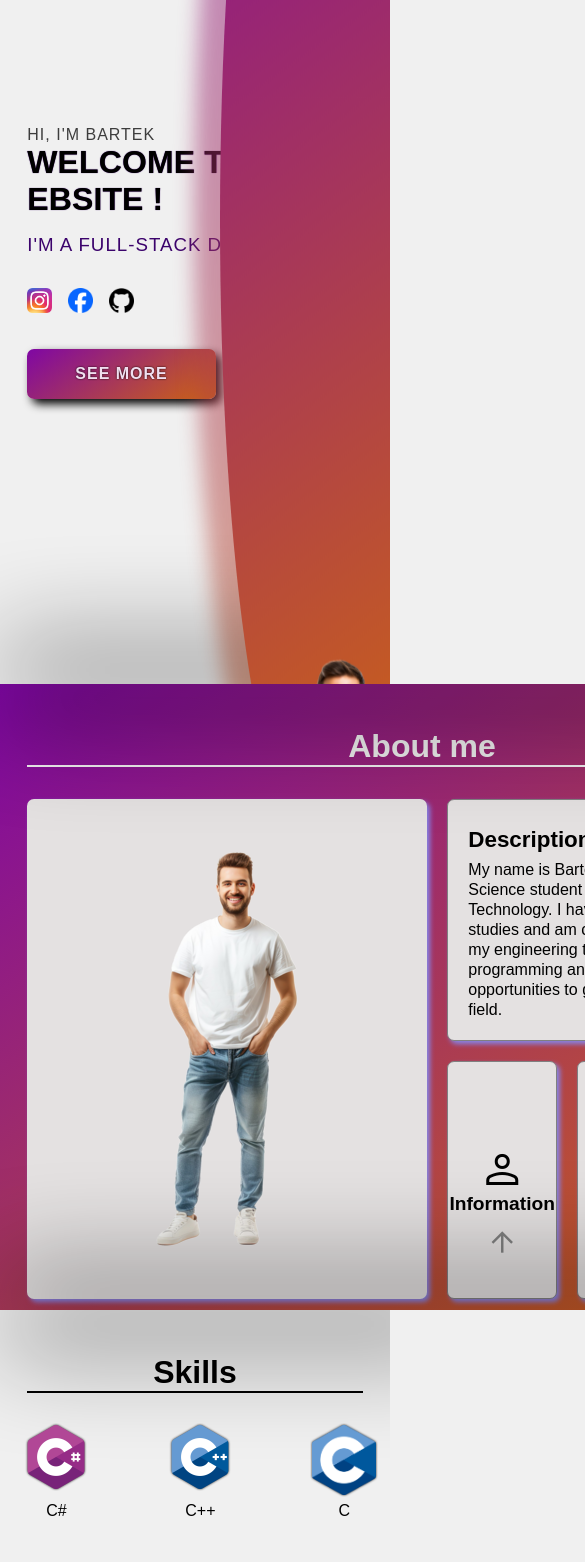
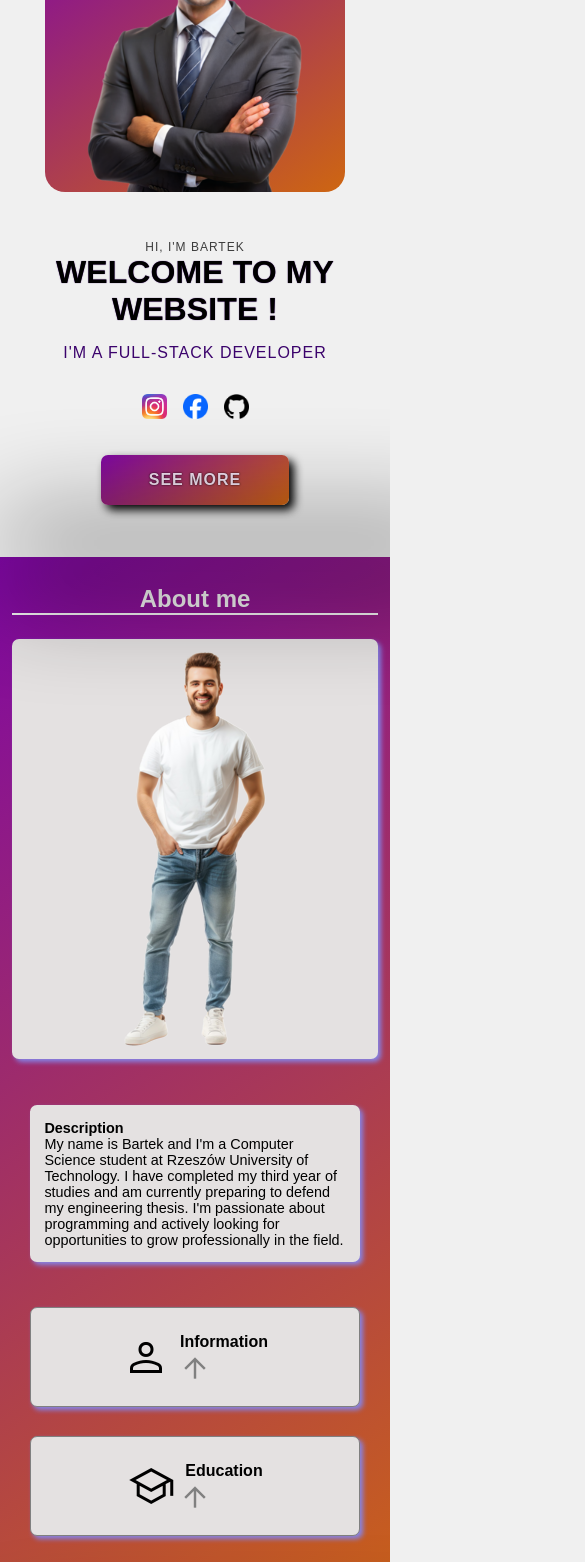
Before and after one commit to mazurek321/portfolio, a React (Vite) app: page / in a window 390 px wide. Shown: the part 160-1722 px from the top of the page, 585 px wide, since content can reach past the window. Built offline with nearby package versions, Linux system fonts and the light colour scheme.

Commit message:
Added responsiveness

```diff
--- a/src/Components/About/About.css
+++ b/src/Components/About/About.css
@@ -1,7 +1,8 @@
 #About {
   background: var(--background-gradient);
   position: relative;
-  min-width: 100vh;
+  /* width: 100vw; */
+  max-width: 100vw;
 }
 
 #About h1 {
@@ -10,54 +11,56 @@
   border-bottom: 2px solid #f0f0f0;
 }
 
-#About .about-content {
-  display: flex;
+#About .about-content
+{
   align-items: stretch;
-  gap: 20px;
 }
 
-#About .image img {
-  display: block;
+#About .about-content .image
+{
+  background: var(--div-background);
+  width: 300px;
+  padding: 20px 0;
   border-radius: 7px;
+  display: flex;
+  align-items: center;
+  justify-content: center;
   box-shadow: 3px 3px 5px var(--button2);
-  background: var(--div-background);
-  padding: 50px 0;
+}
+
+
+
+#About .about-content .image img
+{
   object-fit: contain;
 }
 
-#About .info-panel {
-  display: flex;
-  flex-direction: column;
-  flex: 1;
+#About .description
+{
+  background: var(--div-background);
+  box-shadow: 3px 3px 5px var(--button2);
+  padding: 1em;
+  border-radius: 7px;
 }
 
-#About .description {
-  padding: 20px;
-  background: var(--div-background);
-  border-radius: 7px;
-  box-shadow: 3px 3px 5px var(--button2);
-  border: 1px solid grey;
-  line-height: 20px;
-  margin-bottom: 20px;
-  font-size: 1rem;
+#About .panel-bottom
+{
+  width: 100%;
+  flex-wrap: wrap;
+  justify-content: center;
+  margin-top: auto;
 }
 
-#About .description h4
+#About .panel-bottom .caffels
 {
-    font-size: 1.4rem;
-    margin: 10px 0;
-}
-
-#About .panel-bottom {
-  flex-grow: 1;
   display: flex;
-  border-radius: 7px;
-  align-items: stretch;
-  gap: 20px;
+  align-items: center;
+  justify-content: space-between;
+  width: 100%;
+  flex-wrap: wrap;
 }
 
 #About .panel-bottom .caffel {
-  flex: 1;
   display: flex;
   flex-direction: column;
   border: 1px solid grey;
@@ -68,6 +71,8 @@
   overflow:  hidden;
   position: relative;
   padding: 20px;
+  height: 350px;
+  min-width: 300px;
 }
 
 #About .panel-bottom .cover {
@@ -206,69 +211,95 @@
   border-bottom: 2px solid var(--dark-text);
 }
 
-#About.dark .image img,
-#About.dark .description,
-#About.dark .caffel
-{
-  background: var(--dark-text);
-  box-shadow: 3px 3px 5px var(--button2dark);
-}
 
-/* @media (min-width: 2000px) { */
-  /* #About h1 {
-    font-size: 2.5rem;
-  } */
-
-  /* #About .about-content {
-    gap: 40px;
+@media (max-width: 1024px) {
+  #About .about-content {
+    flex-direction: column;
+    align-items: center;
   }
 
-  #About .image {
-    height: 1000px;
+  #About .about-content .image {
+    width: 80%;
+    margin-bottom: 1em;
   }
 
-  #About .image img {
-    padding: 80px 0;
+  #About .panel-bottom {
+    flex-direction: column;
+    align-items: center;
   }
 
   #About .description {
-    font-size: 25px;
-    line-height: 30px;
-    padding: 60px;
+    width: 90%;
+    margin: 1em auto;
   }
 
-  #About .description h4 {
-    font-size: 2rem;
+  #About .panel-bottom .caffel {
+    width: 90%;
+    margin: 1em auto;
+    height: auto;
   }
 
-  #About .panel-bottom .cover {
+  #About .panel-bottom .caffels {
+    flex-direction: column;
+    align-items: center;
+  }
+
+  #About .about-content .caffel:hover .content {
+    position: static;
+  }
+
+  #About .about-content .cover-title,
+  #About .about-content .caffel:hover .cover-title {
+    position: static;
+    transform: none;
+    flex-direction: row;
+    justify-content: center;
+    font-size: 1rem;
+    gap: 10px;
+  }
+
+  #About .about-content .caffel:hover .arrow {
+    position: static;
+    font-size: 1.2rem;
+  }
+
+  #About .about-content .caffel:hover .content {
+    top: auto;
+  }
+}
+
+@media (max-width: 600px) {
+  #About h1 {
     font-size: 1.5rem;
   }
 
-  #About .panel-bottom .cover span {
-    font-size: 3rem;
+  #About .description {
+    font-size: 0.9rem;
+    padding: 1em;
   }
 
-  #About .panel-bottom .cover span.arrow {
-    font-size: 40px;
-  }
-
-  #About .about-content .caffel:hover .cover-title
-  {
-    font-size: 24px;
-  }
-  #About .about-content .caffel:hover .cover-title span
-  {
-    font-size: 40px;
-  }
-
-  #About .panel-bottom .content
-  {
-    font-size: 24px;
-    flex-wrap: wrap;
+  #About .panel-bottom .caffel {
+    font-size: 0.9rem;
+    padding: 15px;
   }
 
   #About ul li {
-    font-size: 20px;
+    font-size: 0.9rem;
   }
-} */
+
+  #About .about-content .image {
+    width: 100%;
+    padding: 10px;
+  }
+
+  #About .panel-bottom table th,
+  #About .panel-bottom table td {
+    font-size: 0.9rem;
+    word-break: break-word;
+  }
+
+  #About .split .education-content span,
+  #About .split .education-content h5 {
+    font-size: 0.9rem;
+  }
+}
--- a/src/Components/About/About.jsx
+++ b/src/Components/About/About.jsx
@@ -10,17 +10,21 @@ const About = ({lightMode}) => {
     <div className={`container ${lightMode ? 'light' : 'dark'}`} id='About'>
       <h1>About me</h1>
       <div className="about-content flex" >
+
           <div className="image">
             <img src={img} alt="Image photo" />
           </div>
-        <div className="info-panel">
+
+          <div className="panel-bottom flex">
             <div className="description">
               <h4>{aboutText.heading}</h4>
               <p>
                 {aboutText.description}
               </p>
             </div>
-          <div className="panel-bottom flex">
+
+           <div className="caffels">
+
             <div className="caffel">
               <div className="cover">
                 <div className="cover-title">
@@ -44,6 +48,7 @@ const About = ({lightMode}) => {
 
               </div>
             </div>
+
               <div className="caffel">
                 <div className="cover">
                   <div className="cover-title">
--- a/src/Components/MainContent/MainContent.css
+++ b/src/Components/MainContent/MainContent.css
@@ -1,14 +1,19 @@
 #MainContent{
     height: 100vh;
-    /* contain: layout paint; */
     overflow: hidden;
     position: relative;
     transition: var(--animation) all linear;
+    justify-content: space-between;
 }
 
 #MainContent.dark
 {
     background: var(--dark-background);
+}
+
+#MainContent .left
+{
+    width: 50%;
 }
 
 #MainContent .left section{
@@ -81,59 +86,50 @@
 }
 
 
-#MainContent .right{
-    background: var(--background-gradient);
+
+
+
+#MainContent .right
+{
+    position: absolute;
+    right: 0;
+    top: 0;
+    height: 100vh;
     width: 50%;
-    height: 150%;
+    display: flex;
+    align-items: center;
+    justify-content: center;
+}
+
+#MainContent .right-background
+{
+    width: 100%;
+    height: 150vh;
     position: absolute;
     top: 0;
     right: 0;
-    transform: translate(25px, -20%);
-    border-top-left-radius: 50%;
-    border-bottom-left-radius: 50%;
-    z-index: 10;
-}
-
-#MainContent .right-background{
     background: var(--background-gradient);
-    opacity: 0.5;
-    filter: blur(10px);
-    width: 50%;
-    height: 150%;
-    position: absolute;
-    top: 0;
-    animation: moveBackground 15s linear infinite;
-    transform: translate(25px, -20%);
-    border-top-left-radius: 50%;
-    border-bottom-left-radius: 50%;
-    z-index: 0;
-}
-
-#MainContent .right,
-#MainContent .right-background
-{
-    backface-visibility: hidden;
-    will-change: transform;
+    border-radius: 50% 0 0 50%;
+    transform: translateY(-20%);
+    z-index: -1;
 }
 
 #MainContent .right .image
 {
+    height: 90%;
+    width: 100%;
+    display: flex;
+    align-items: end;
+    justify-content: center;
+    margin-right: -5em;
+    margin-top: auto;
+}
+
+#MainContent .right img
+{
+    object-fit: contain;
     width: 100%;
     height: 100%;
-    display: flex;
-    align-items:end;
-    justify-content: center;
-    position: relative;
-    margin-left: 10%;
-    /* padding-bottom: 10%; */
-}
-
-#MainContent .right img {
-    width: 100%;
-    /* height: 100%; */
-    object-fit: contain;
-    max-height: 100%;
-    display: block;
 }
 
 
@@ -158,7 +154,6 @@
     width: fit-content;
 }
 
-#MainContent.dark .right,
 #MainContent.dark .right-background
 {
     background: var(--background-gradient-dark);
@@ -166,11 +161,6 @@
 
 
 @media (min-width: 2000px) {
-    #MainContent
-    {
-        height: 75vh;
-    }
-
     #MainContent .left h1 {
         font-size: 3.5em;
     }
@@ -187,20 +177,71 @@
         width: 35px;
         height: 35px;
     }
+}
 
-    #MainContent .right,
-    #MainContent .right-background {
-        width: 45%;
-        height: 130%;
-        transform: translate(50px, -10%);
+@media (width<=1024px) {
+    #MainContent
+    {
+        flex-direction: column-reverse;
+        gap: 0;
+        height: auto;
     }
 
-    /* #MainContent .right .image {
-        margin-left: 5%;
-        padding-bottom: %;
-    } */
+    #MainContent .left
+    {
+        width: 100%;
+        text-align: center;
+        margin-bottom: 3em;
+    }
+    #MainContent .icons,
+    #MainContent .button
+    {
+        width: 100%;
+        display: flex;
+        align-items: center;
+        justify-content: center;
+    }
 
-    #MainContent .right img {
+    #MainContent .right
+    {
+        margin: 3em;
+        position: relative;
+        width: 300px;
+        height: 300px;
+        padding: 0;
+    }
+
+    #MainContent .right-background
+    {
+        position: absolute;
+        bottom: 0;
+        left: 0;
         width: 100%;
+        height: 100%;
+        border-radius: 20px;
+        transform: none;
+    }
+
+    #MainContent .image
+    {
+        position: relative;
+        /* background: red; */
+        margin: 0 !important;
+        padding: 0;
+        height: 100% !important;
+    }
+
+    #MainContent h4
+    {
+        font-size: 0.75rem;
+    }
+
+    #MainContent h3
+    {
+        font-size: 1rem;
+    }
+
+    #MainContent h1{
+        font-size: 2rem;
     }
 }
--- a/src/Components/MainContent/MainContent.jsx
+++ b/src/Components/MainContent/MainContent.jsx
@@ -3,7 +3,6 @@ import "./MainContent.css"
 import inst from "../../assets/icons/Instagram_icon.png"
 import facebook from "../../assets/icons/Facebook_Logo.png"
 import github from "../../assets/icons/Github_icon.png"
-import WaveText from './WaveText'
 import StyledButton from '../StyledButton/StyledButton'
 import img from "../../assets/img/img.webp"
 import { HashLink as Link } from 'react-router-hash-link';
@@ -14,7 +13,7 @@ const MainContent = ({lightMode}) => {
         <div className="left">
             <section>
                 <h4>Hi, I'm Bartek</h4>
-                <WaveText text="Welcome to my website !"/>
+                <h1>Welcome to my website !</h1>
                 <h3>I'm a full-stack developer</h3>
                 <div className="icons flex">
                     <a href="https://www.instagram.com/_bartekmazurkiewicz/" target='_blank'><img src={inst} alt="Instagram account" /></a>
@@ -33,11 +32,11 @@ const MainContent = ({lightMode}) => {
             </section>
         </div>
         <div className="right">
+          <div className="right-background"></div>
           <div className="image">
             <img src={img} alt="Main Image" />
           </div>
         </div>
-         <div className="right-background"></div>
     </div>
   )
 }
--- a/src/Components/MainContent/WaveText.jsx
+++ /dev/null
@@ -1,24 +0,0 @@
-import React from 'react'
-
-const WaveText = ({text}) => {
-    const waveText = String(text)
-
-  return (
-    <h1 className="wave-text">
-      {waveText.split('').map((char, i) => (
-        <span
-          key={i}
-          style={{
-            display: 'inline-block',
-            animation: 'wave 1s ease-in-out',
-            animationDelay: `${i * 0.05}s`,
-          }}
-        >
-          {char === ' ' ? '\u00A0' : char}
-        </span>
-      ))}
-    </h1>
-  )
-}
-
-export default WaveText
--- a/src/Components/Skills/Skills.css
+++ b/src/Components/Skills/Skills.css
@@ -3,6 +3,7 @@
     justify-content: center;
     flex-direction: column;
     gap: 5em;
+    flex-wrap: wrap;
 }
 
 #Skills .list img
@@ -21,6 +22,7 @@
     display: flex;
     justify-content: center;
     gap: 5em;
+    flex-wrap: wrap;
 }
 
 #Skills .item
--- a/src/index.css
+++ b/src/index.css
@@ -9,6 +9,7 @@
   /* --button2dark: rgb(197, 178, 67); */
   /* --button2: #0c77dbcc; */
   --container-padding: 3% 7%;
+  --container-padding2: 1% 3%;
   --div-background: rgb(228, 225, 225);
   --dark-background: rgb(31, 31, 31);
   --dark-text: #bfbfbf;
@@ -151,3 +152,9 @@ a{
   text-align: center;
   font-size: 2rem;
 }
+
+@media (width<768px) {
+    .container{
+      padding: var(--container-padding2);
+    }
+}
```
Also changed, not shown: src/Components/Contact/Contact.css (+45 -0 lines), src/Components/Experience/Experience.css (+16 -0 lines), src/Components/Footer/Footer.css (+17 -0 lines), src/Components/Projects/Projects.css (+13 -0 lines). Lines whose indentation alone changed are shown as unchanged.
